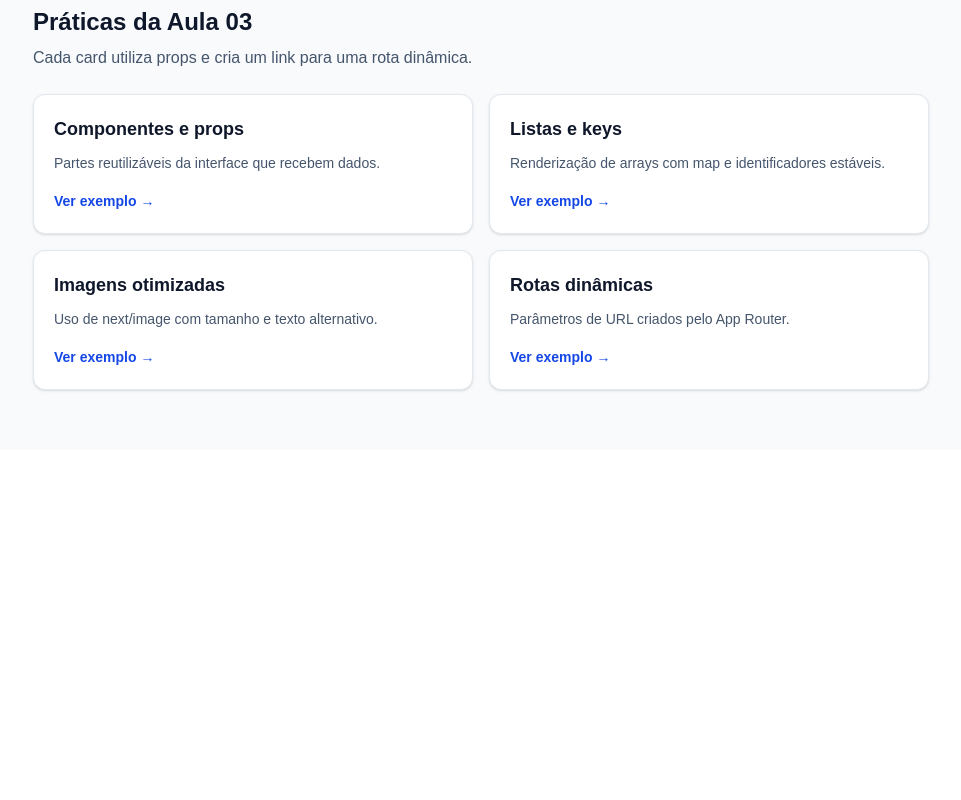
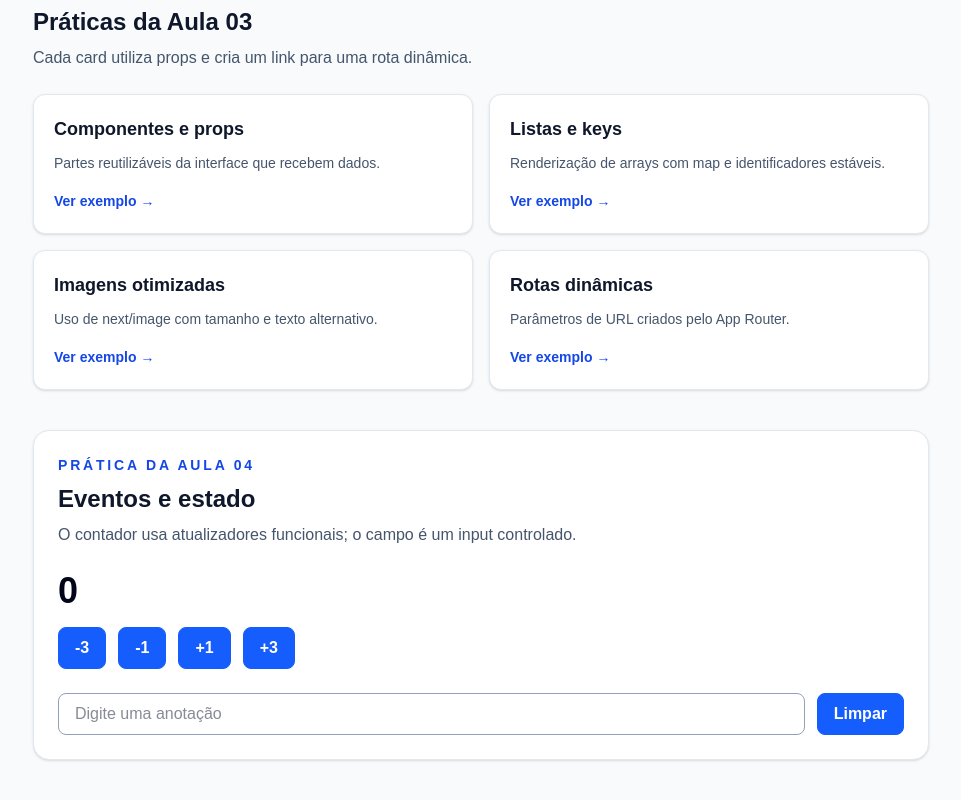
Before and after one commit to luis-jagella/java-pos-modulo-04, a Next.js app in the folder fundamentos-frontend-react/: page / in a window 1280 px wide. Shown: the part 350-1150 px from the top of the page, without its empty margins (159-1120 px from the left). Before the commit the page ends 800 px from the top, so only its background shows below. Built offline with nearby package versions, Linux system fonts and the light colour scheme.

Commit message:
feat: add React events and state practice

```diff
--- a/fundamentos-frontend-react/src/app/page.tsx
+++ b/fundamentos-frontend-react/src/app/page.tsx
@@ -1,5 +1,6 @@
 import Image from "next/image";
 import Link from "next/link";
+import { CounterPractice } from "@/components/CounterPractice";
 
 const topics = [
   { slug: "componentes", title: "Componentes e props", description: "Partes reutilizáveis da interface que recebem dados." },
@@ -52,6 +53,8 @@ export default function Home() {
             ))}
           </ul>
         </section>
+
+        <CounterPractice />
       </section>
     </main>
   );
--- /dev/null
+++ b/fundamentos-frontend-react/src/components/Button.tsx
@@ -0,0 +1,18 @@
+import type { MouseEventHandler, ReactNode } from "react";
+
+type ButtonProps = {
+  children: ReactNode;
+  onClick: MouseEventHandler<HTMLButtonElement>;
+};
+
+export function Button({ children, onClick }: ButtonProps) {
+  return (
+    <button
+      type="button"
+      onClick={onClick}
+      className="rounded-lg border border-blue-600 bg-blue-600 px-4 py-2 font-semibold text-white transition hover:bg-blue-900"
+    >
+      {children}
+    </button>
+  );
+}
--- /dev/null
+++ b/fundamentos-frontend-react/src/components/CounterPractice.tsx
@@ -0,0 +1,41 @@
+"use client";
+
+import { useEffect, useState } from "react";
+import { Button } from "./Button";
+
+export function CounterPractice() {
+  const [count, setCount] = useState(0);
+  const [note, setNote] = useState("");
+
+  useEffect(() => {
+    document.title = `Contador: ${count}`;
+  }, [count]);
+
+  return (
+    <section className="mt-10 rounded-2xl border border-slate-200 bg-white p-6 shadow-sm">
+      <p className="text-sm font-semibold uppercase tracking-[0.2em] text-blue-700">Prática da Aula 04</p>
+      <h2 className="mt-2 text-2xl font-bold">Eventos e estado</h2>
+      <p className="mt-2 text-slate-600">O contador usa atualizadores funcionais; o campo é um input controlado.</p>
+
+      <p className="mt-6 text-4xl font-bold text-slate-950" aria-live="polite">{count}</p>
+      <div className="mt-4 flex flex-wrap gap-3">
+        <Button onClick={() => setCount((current) => current - 3)}>-3</Button>
+        <Button onClick={() => setCount((current) => current - 1)}>-1</Button>
+        <Button onClick={() => setCount((current) => current + 1)}>+1</Button>
+        <Button onClick={() => setCount((current) => current + 3)}>+3</Button>
+      </div>
+
+      <div className="mt-6 flex flex-col gap-3 sm:flex-row">
+        <label className="sr-only" htmlFor="study-note">Anotação rápida</label>
+        <input
+          id="study-note"
+          value={note}
+          onChange={(event) => setNote(event.target.value)}
+          placeholder="Digite uma anotação"
+          className="min-w-0 flex-1 rounded-lg border border-slate-400 px-4 py-2 outline-none focus:border-blue-600 focus:ring-2 focus:ring-blue-200"
+        />
+        <Button onClick={() => setNote("")}>Limpar</Button>
+      </div>
+    </section>
+  );
+}
```
